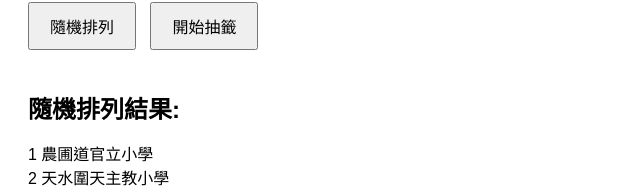
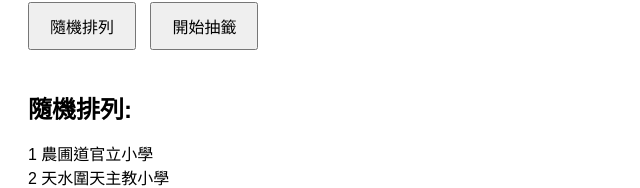
Before and after one commit to tempowong/codewithtempo, a plain HTML site: page index.html in a window 1280 px wide. Both pictures are taken after a click on the button "隨機排列". Shown: the part 115-303 px from the top of the page, without its empty margins (0-640 px from the left). Drawn offline with Linux system fonts and the light colour scheme.

Commit message:
edit wording

```diff
--- a/index.html
+++ b/index.html
@@ -101,7 +101,7 @@
     document.getElementById('shuffleButton').addEventListener('click', () => {
         shuffledSchools = shuffle(schools);
 
-        let resultHtml = "<h2>隨機排列結果:</h2><ul>";
+        let resultHtml = "<h2>隨機排列:</h2><ul>";
         shuffledSchools.forEach((school, index) => {
             resultHtml += `<li>${index + 1} ${school}</li>`;
         });
```
